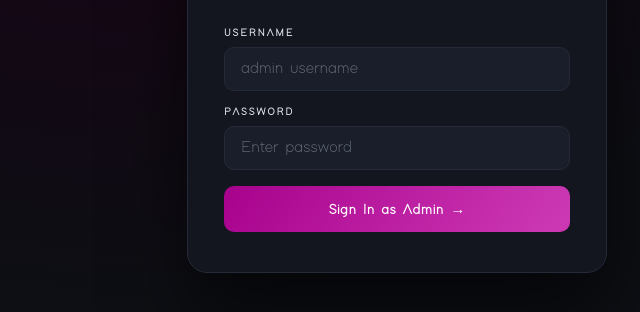
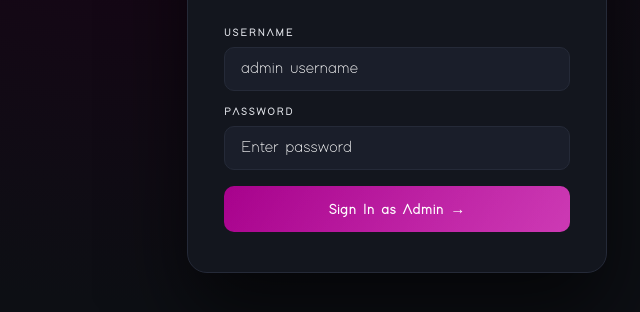
Before and after one commit to alexkirubaraj/Hydrainfotechworktrack, a website: page public/admin.html in a window 1280 px wide. Shown: the part 402-714 px from the top of the page, without its empty margins (243-883 px from the left). Drawn offline with Linux system fonts and the light colour scheme.

Commit message:
updateba

```diff
--- a/public/admin.html
+++ b/public/admin.html
@@ -20,7 +20,7 @@
   --bg:#0d0f14;--surface:#13161e;--surface2:#1a1e2a;--border:#252a38;
   --accent:#A7028C;--accentL:#D916B8;--accent2:#c800ff;
   --warn:#ff6b35;--danger:#ff3860;--text:#e8eaf0;
-  --muted:#6b7280;--success:#D916B8;--holiday:#a855f7;
+  --muted:#ffffff;--success:#D916B8;--holiday:#a855f7;
   --topbar-h:56px;--sidebar-w:220px;
 }
 *{margin:0;padding:0;box-sizing:border-box;-webkit-tap-highlight-color:transparent;}
```
Also changed, not shown: public/employee.html (+1 -1 lines), 1 other file.
